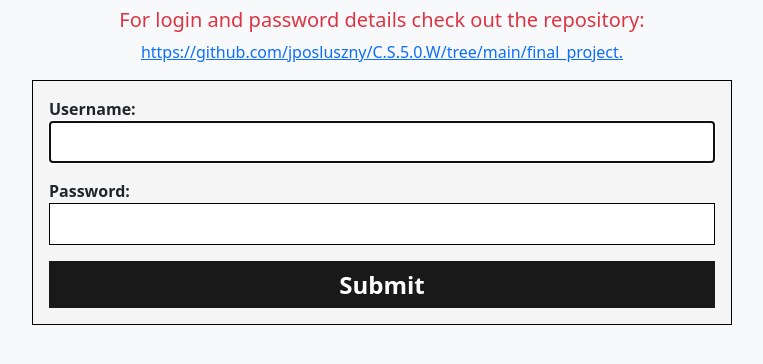
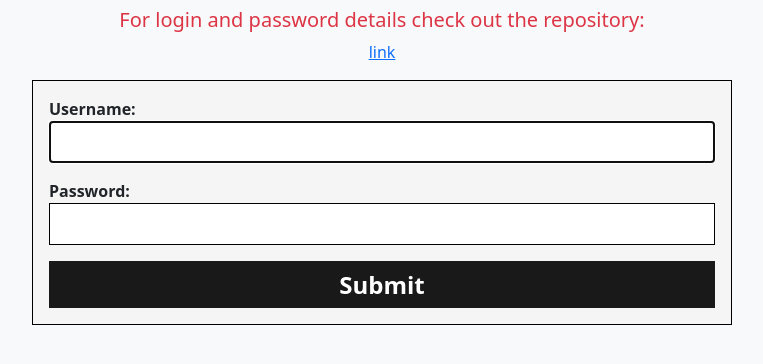
Before and after one commit to jposluszny/C.S.5.0.W, a Django app: page /users/login/ in a window 1280 px wide. Shown: the part 56-420 px from the top of the page, without its empty margins (258-1021 px from the left). Run offline with Django 3.2, Linux system fonts and the light colour scheme; parts of the project's set-up code (start-up, migrations or seed data) failed here and were passed over.

Commit message:
Docs: update Capstone project link

```diff
--- a/Capstone/users/templates/users/login.html
+++ b/Capstone/users/templates/users/login.html
@@ -26,7 +26,7 @@
     <div class="col">
       <div>
         <h5 class="text-center text-danger ">For login and password details check out the repository:</h5>
-        <p class="text-center"><a href="https://github.com/jposluszny/C.S.5.0.W/tree/main/final_project">https://github.com/jposluszny/C.S.5.0.W/tree/main/final_project.</a></p
+        <p class="text-center"><a href="https://github.com/jposluszny/C.S.5.0.W/tree/main/Capstone">link</a></p
       </div>
 
       <div class="formContainer">
```
